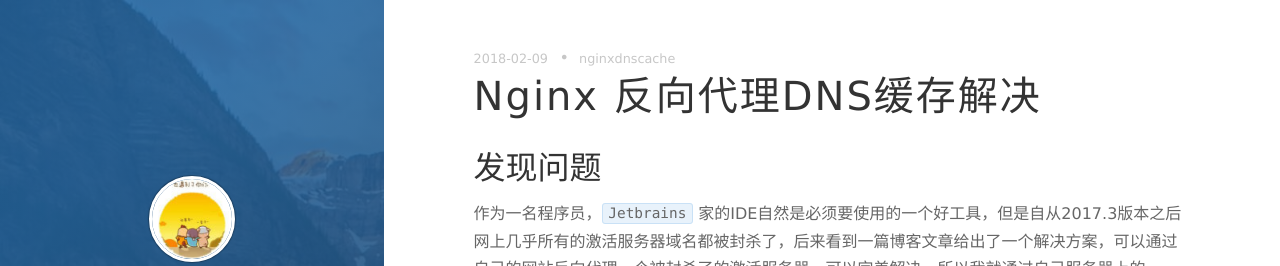
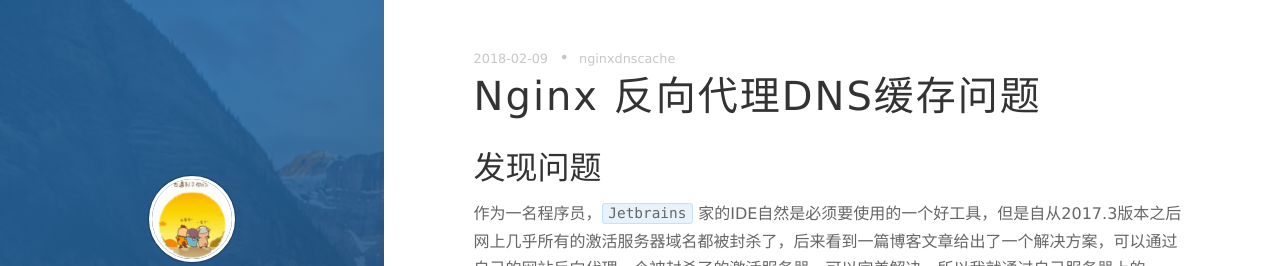
Before and after one commit to panhoucheng/blog, a Jekyll site: the page built from blog/_posts/2018-02-09-Nginx_DNS_cache.md, in a window 1280 px wide and 900 px high. Shown: the top 266 px of the window. Built offline with Jekyll 4.4.1, drawn with Linux system fonts in a browser that asks for light colours; nearby versions of some CDN libraries; comment, search, counter and statistics services are not loaded.

Commit message:
rename post

```diff
--- a/blog/_posts/2018-02-09-Nginx_DNS_cache.md
+++ b/blog/_posts/2018-02-09-Nginx_DNS_cache.md
@@ -1,6 +1,6 @@
 ---
 layout: post
-title: Nginx 反向代理DNS缓存解决
+title: Nginx 反向代理DNS缓存问题
 date: 2018-02-09 11:32:24.000000000 +09:00
 tags: nginx dns cache
 ---
```
